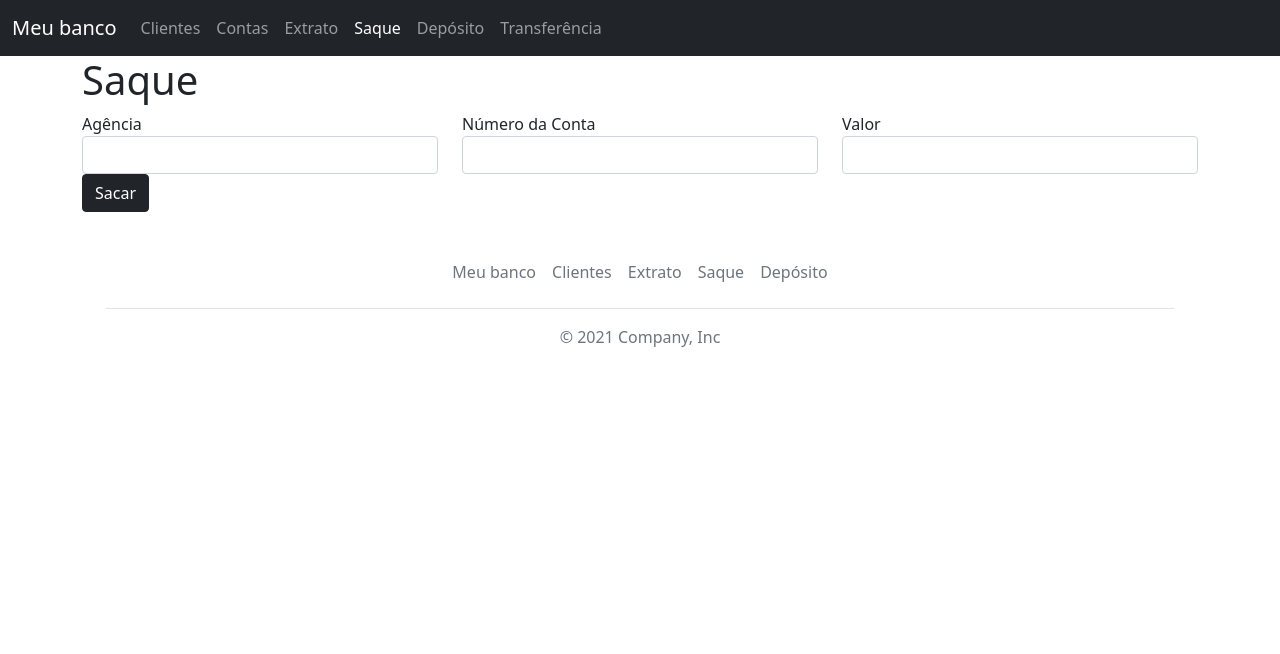
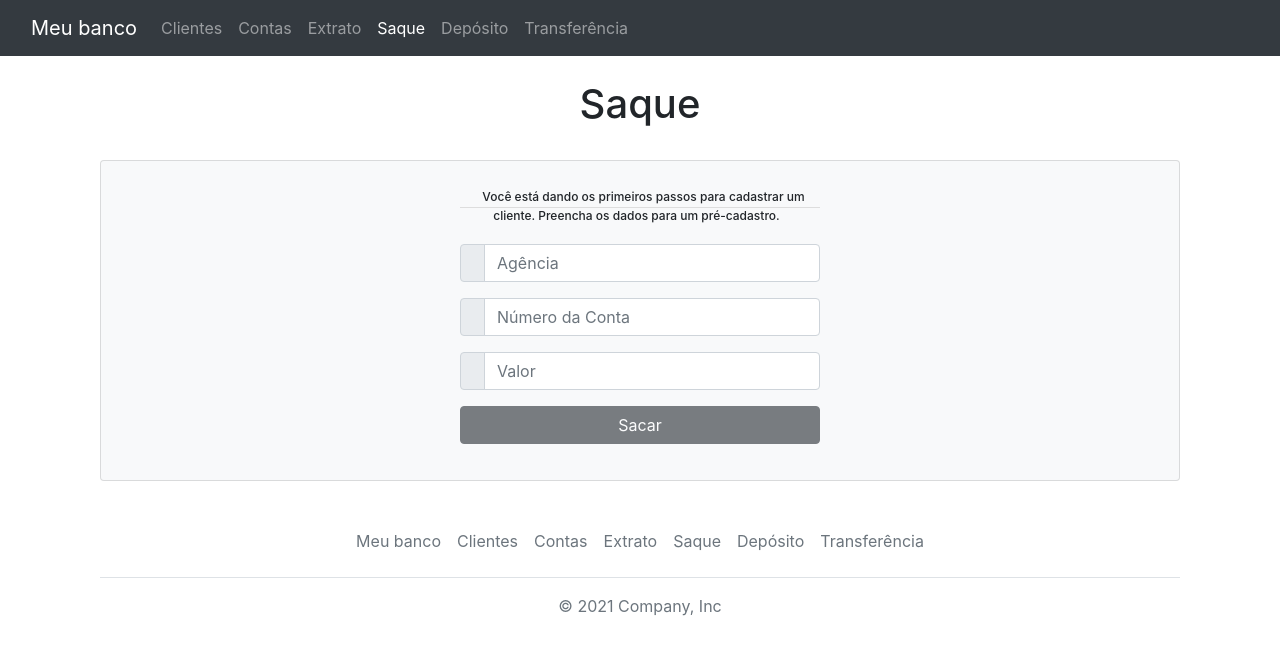
Before and after one commit to gabrielcoelhox/course-angular-java, an Angular app in the folder view/meubancoangular/: page /saque in a window 1280 px wide. Shown: the top 654 px of the page. Built offline with nearby package versions, Linux system fonts and the light colour scheme; some icons are missing.

Commit message:
Estilizando os componentes

```diff
--- a/view/meubancoangular/src/app/components/footer/footer.component.html
+++ b/view/meubancoangular/src/app/components/footer/footer.component.html
@@ -5,9 +5,11 @@
     <ul class="nav justify-content-center border-bottom pb-3 mb-3">
       <li class="nav-item"><a routerLink="/" class="nav-link px-2 text-muted">Meu banco</a></li>
       <li class="nav-item"><a routerLink="/clientes" class="nav-link px-2 text-muted">Clientes</a></li>
+      <li class="nav-item"><a routerLink="/clientes" class="nav-link px-2 text-muted">Contas</a></li>
       <li class="nav-item"><a routerLink="/extrato" class="nav-link px-2 text-muted">Extrato</a></li>
       <li class="nav-item"><a routerLink="/saque" class="nav-link px-2 text-muted">Saque</a></li>
       <li class="nav-item"><a routerLink="/deposito" class="nav-link px-2 text-muted">Depósito</a></li>
+      <li class="nav-item"><a routerLink="/clientes" class="nav-link px-2 text-muted">Transferência</a></li>
     </ul>
     <p class="text-center text-muted">&copy; 2021 Company, Inc</p>
   </footer>
--- a/view/meubancoangular/src/app/pages/clientes/clientes.component.html
+++ b/view/meubancoangular/src/app/pages/clientes/clientes.component.html
@@ -1,4 +1,9 @@
-<h1>Clientes</h1>
+<link href="//maxcdn.bootstrapcdn.com/bootstrap/4.0.0/css/bootstrap.min.css" rel="stylesheet" id="bootstrap-css"/>
+
+<div class="container">
+  <br/>
+    <h1 class="text-center">Clientes</h1>
+</div>
 
 <div *ngIf="!clientes.length" class="text-center">
   <p>Carregando...</p>
--- a/view/meubancoangular/src/app/pages/contas/contas.component.html
+++ b/view/meubancoangular/src/app/pages/contas/contas.component.html
@@ -1,4 +1,9 @@
-<h1>Contas</h1>
+<link href="//maxcdn.bootstrapcdn.com/bootstrap/4.0.0/css/bootstrap.min.css" rel="stylesheet" id="bootstrap-css"/>
+
+<div class="container">
+<br/>
+<h1 class="text-center">Contas</h1>
+</div>
 
 <div *ngIf="!contas.length" class="text-center">
   <p>Carregando...</p>
--- a/view/meubancoangular/src/app/pages/deposito/deposito.component.html
+++ b/view/meubancoangular/src/app/pages/deposito/deposito.component.html
@@ -27,23 +27,34 @@
             placeholder="Agência">
         </div>
 
-          <div class="col">
-            <label>Número da Conta</label>
-            <input type = "text"
+         <!-- Número da Conta -->
+         <div class="form-group input-group">
+          <div class="input-group-prepend">
+            <span class="input-group-text"><i class="im im-barcode"></i></span>
+          </div>
+          <input
+            formControlName = "numeroConta"
+            type = "text"
             class = "form-control"
-            formControlName = "numeroConta">
+            placeholder="Número da Conta">
+        </div>
+
+        <!-- Valor -->
+        <div class="form-group input-group">
+          <div class="input-group-prepend">
+            <span class="input-group-text"><i class="im im-banknote"></i></span>
           </div>
-          <div class="col">
-            <label>Valor</label>
-            <input type = "text"
+          <input
+            formControlName = "valor"
+            type = "text"
             class = "form-control"
-            formControlName = "valor">
-          </div>
+            placeholder="Valor">
+        </div>
 
-          <!-- Sacar -->
-          <div class="form-group">
-          <button type="submit" class="btn btn-dark">Depositar</button>
-          </div>
+        <!-- Depositar -->
+        <div class="form-group">
+          <button [disabled]="!formGroup.valid" type="submit" class="btn btn-dark btn-block">Depositar</button>
+        </div>
       </form>
     </article>
   </div>
--- a/view/meubancoangular/src/app/pages/home/home.component.html
+++ b/view/meubancoangular/src/app/pages/home/home.component.html
@@ -1 +1,7 @@
-<h1>Início</h1>
+<link href="//maxcdn.bootstrapcdn.com/bootstrap/4.0.0/css/bootstrap.min.css" rel="stylesheet" id="bootstrap-css"/>
+
+<div class="container">
+  <br/>
+    <h1 class="text-center">Início</h1>
+  <br/>
+</div>
--- a/view/meubancoangular/src/app/pages/saque/saque.component.css
+++ b/view/meubancoangular/src/app/pages/saque/saque.component.css
@@ -0,0 +1,29 @@
+.divider-text {
+  position: relative;
+  text-align: center;
+  margin: 5px 0px 20px;
+}
+
+.divider-text span {
+  padding: 7px;
+  font-size: 12px;
+  position: relative;
+  z-index: 2;
+}
+
+.divider-text:after {
+  content: "";
+  position: absolute;
+  width: 100%;
+  border-bottom: 1px solid #ddd;
+  top: 55%;
+  left: 0;
+  z-index: 1;
+}
+
+.form-control.ng-touched.ng-invalid {
+  border:1px solid red;
+}
+.form-control.ng-touched.ng-valid {
+  border:1px solid green;
+}
--- a/view/meubancoangular/src/app/pages/saque/saque.component.html
+++ b/view/meubancoangular/src/app/pages/saque/saque.component.html
@@ -1,30 +1,61 @@
-<h1>Saque</h1>
+<link href="//maxcdn.bootstrapcdn.com/bootstrap/4.0.0/css/bootstrap.min.css" rel="stylesheet" id="bootstrap-css"/>
+<script src="//maxcdn.bootstrapcdn.com/bootstrap/4.0.0/js/bootstrap.min.js"></script>
+<script src="//cdnjs.cloudflare.com/ajax/libs/jquery/3.2.1/jquery.min.js"></script>
+<link rel="stylesheet" href="https://cdn.iconmonstr.com/1.3.0/css/iconmonstr-iconic-font.min.css">
 
+<div class="container">
+<br/>
+  <h1 class="text-center">Saque</h1>
+<br/>
+
+  <div class="card bg-light">
+    <article class="card-body mx-auto" style="max-width: 400px">
+      <h6 class="divider-text">
+        <span class="teste1">Você está dando os primeiros passos para cadastrar um cliente. Preencha os dados para um pré-cadastro.</span>
+      </h6>
       <form [formGroup]="formGroup" (ngSubmit)="sacar()">
-  <div class="row">
-    <div class="col">
-      <label>Agência</label>
+
+        <!-- Agência -->
+        <div class="form-group input-group">
+          <div class="input-group-prepend">
+            <span class="input-group-text"><i class="im im-location"></i></span>
+          </div>
           <input
+            formControlName = "agencia"
             type = "text"
             class = "form-control"
-      formControlName = "agencia">
+            placeholder="Agência">
         </div>
-    <div class="col">
-      <label>Número da Conta</label>
-      <input type = "text"
+
+        <!-- Número da Conta -->
+        <div class="form-group input-group">
+          <div class="input-group-prepend">
+            <span class="input-group-text"><i class="im im-barcode"></i></span>
+          </div>
+          <input
+            formControlName = "numeroConta"
+            type = "text"
             class = "form-control"
-      formControlName = "numeroConta">
+            placeholder="Número da Conta">
         </div>
-    <div class="col">
-      <label>Valor</label>
-      <input type = "text"
+
+        <!-- Valor -->
+        <div class="form-group input-group">
+          <div class="input-group-prepend">
+            <span class="input-group-text"><i class="im im-banknote"></i></span>
+          </div>
+          <input
+            formControlName = "valor"
+            type = "text"
             class = "form-control"
-      formControlName = "valor">
+            placeholder="Valor">
         </div>
 
           <!-- Sacar -->
           <div class="form-group">
-    <button type="submit" class="btn btn-dark">Sacar</button>
+          <button [disabled]="!formGroup.valid" type="submit" class="btn btn-dark btn-block">Sacar</button>
+          </div>
+      </form>
+    </article>
   </div>
 </div>
-</form>
```
Lines whose indentation alone changed are shown as unchanged.
